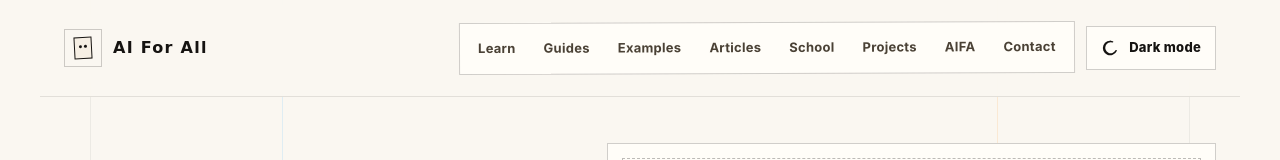
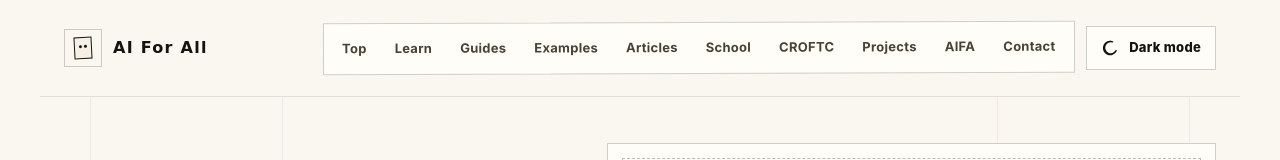
Before and after one commit to balram66-aiforall/ai-for-all-site, a Next.js app: page / in a window 1280 px wide. Shown: the top 160 px of the page. Built offline with nearby package versions, Linux system fonts and the light colour scheme.

Commit message:
Share main nav across pages

```diff
--- /dev/null
+++ b/app/components/SiteTopbar.tsx
@@ -0,0 +1,85 @@
+"use client";
+
+import Link from "next/link";
+import { usePathname } from "next/navigation";
+
+type ThemeMode = "dark" | "light";
+
+type SiteTopbarProps = {
+  theme: ThemeMode;
+  onToggleTheme: () => void;
+  activeItem?: string;
+};
+
+const navItems = [
+  { id: "top", label: "Top", href: "/#top" },
+  { id: "learn", label: "Learn", href: "/#learn" },
+  { id: "guides", label: "Guides", href: "/#guides" },
+  { id: "examples", label: "Examples", href: "/#community" },
+  { id: "articles", label: "Articles", href: "/#articles" },
+  { id: "school", label: "School", href: "/#school-of-aifa" },
+  { id: "croftc", label: "CROFTC", href: "/prompting-framework" },
+  { id: "projects", label: "Projects", href: "/#projects" },
+  { id: "aifa", label: "AIFA", href: "/#agent" },
+  { id: "contact", label: "Contact", href: "/#contact" },
+] as const;
+
+function SunIcon() {
+  return (
+    <svg aria-hidden="true" viewBox="0 0 24 24">
+      <circle cx="12" cy="12" r="4.5" />
+      <path d="M12 2.8v2.7M12 18.5v2.7M4.2 4.2l1.9 1.9M17.9 17.9l1.9 1.9M2.8 12h2.7M18.5 12h2.7M4.2 19.8l1.9-1.9M17.9 6.1l1.9-1.9" />
+    </svg>
+  );
+}
+
+function MoonIcon() {
+  return (
+    <svg aria-hidden="true" viewBox="0 0 24 24">
+      <path d="M15.5 3.8A8.8 8.8 0 1 0 20.2 15.5 8.2 8.2 0 1 1 15.5 3.8Z" />
+    </svg>
+  );
+}
+
+export function SiteTopbar({ theme, onToggleTheme, activeItem }: SiteTopbarProps) {
+  const pathname = usePathname();
+  const isHome = pathname === "/";
+
+  const brandHref = isHome ? "#top" : "/#top";
+
+  return (
+    <nav className="topbar" aria-label="Main navigation">
+      <Link className="brand" href={brandHref} aria-label="AI For All home">
+        <span className="aifa-mark" aria-hidden="true">
+          <span />
+        </span>
+        <span>AI For All</span>
+      </Link>
+      <div className="nav-tools">
+        <div className="nav-links">
+          {navItems.map((item) => (
+            <Link
+              key={item.id}
+              className={activeItem === item.id ? "is-active" : ""}
+              aria-current={activeItem === item.id ? "page" : undefined}
+              href={isHome && item.href.startsWith("/#") ? item.href.slice(1) : item.href}
+            >
+              {item.label}
+            </Link>
+          ))}
+        </div>
+        <button
+          type="button"
+          className="theme-toggle"
+          aria-pressed={theme === "light"}
+          onClick={onToggleTheme}
+        >
+          <span className="theme-toggle-icon" aria-hidden="true">
+            {theme === "dark" ? <SunIcon /> : <MoonIcon />}
+          </span>
+          <span>{theme === "dark" ? "Light mode" : "Dark mode"}</span>
+        </button>
+      </div>
+    </nav>
+  );
+}
--- a/app/globals.css
+++ b/app/globals.css
@@ -326,6 +326,11 @@ html[data-theme="light"] .project-copy span {
   color: var(--foreground);
 }
 
+.nav-links a.is-active {
+  background: var(--panel);
+  color: var(--foreground);
+}
+
 :where(a, button, [tabindex]):focus-visible {
   outline: 2px solid var(--blue);
   outline-offset: 4px;
--- a/app/page.tsx
+++ b/app/page.tsx
@@ -4,6 +4,7 @@
 import { useEffect, useState, useSyncExternalStore } from "react";
 import { ArticleCarousel } from "./components/ArticleCarousel";
 import { AifaMascot } from "./components/AifaMascot";
+import { SiteTopbar } from "./components/SiteTopbar";
 import { communityExamples, roleGuides, simpleLearningCards } from "./site-content";
 import { ShelfEmbed } from "./components/ShelfEmbed";
 
@@ -11,23 +12,6 @@ type ThemeMode = "dark" | "light";
 type ThemePhase = "idle" | "to-light" | "to-dark";
 
 const THEME_STORAGE_KEY = "aifa-theme";
-
-function SunIcon() {
-  return (
-    <svg aria-hidden="true" viewBox="0 0 24 24">
-      <circle cx="12" cy="12" r="4.5" />
-      <path d="M12 2.8v2.7M12 18.5v2.7M4.2 4.2l1.9 1.9M17.9 17.9l1.9 1.9M2.8 12h2.7M18.5 12h2.7M4.2 19.8l1.9-1.9M17.9 6.1l1.9-1.9" />
-    </svg>
-  );
-}
-
-function MoonIcon() {
-  return (
-    <svg aria-hidden="true" viewBox="0 0 24 24">
-      <path d="M15.5 3.8A8.8 8.8 0 1 0 20.2 15.5 8.2 8.2 0 1 1 15.5 3.8Z" />
-    </svg>
-  );
-}
 
 const tips = [
   'Start with the outcome you need, not the prompt you want to write.',
@@ -206,40 +190,10 @@ export default function Home() {
   }
 
   return (
-    <main className="site-shell" data-theme={theme} data-theme-phase={themePhase}>
+      <main className="site-shell" data-theme={theme} data-theme-phase={themePhase}>
       <div className="theme-wash" aria-hidden="true" />
       <div className="scroll-progress" aria-hidden="true" />
-      <nav className="topbar" aria-label="Main navigation">
-        <a className="brand" href="#top" aria-label="AI For All home">
-          <span className="aifa-mark" aria-hidden="true">
-            <span />
-          </span>
-          <span>AI For All</span>
-        </a>
-        <div className="nav-tools">
-          <div className="nav-links">
-            <a href="#learn">Learn</a>
-            <a href="#guides">Guides</a>
-            <a href="#community">Examples</a>
-            <a href="#articles">Articles</a>
-            <a href="#school-of-aifa">School</a>
-            <a href="#projects">Projects</a>
-            <a href="#agent">AIFA</a>
-            <a href="#contact">Contact</a>
-          </div>
-          <button
-            type="button"
-            className="theme-toggle"
-            aria-pressed={theme === "light"}
-            onClick={toggleTheme}
-          >
-            <span className="theme-toggle-icon" aria-hidden="true">
-              {theme === "dark" ? <SunIcon /> : <MoonIcon />}
-            </span>
-            <span>{theme === "dark" ? "Light mode" : "Dark mode"}</span>
-          </button>
-        </div>
-      </nav>
+      <SiteTopbar theme={theme} onToggleTheme={toggleTheme} />
 
       <section id="top" className="hero-section">
         <div className="hero-copy">
--- a/app/prompting-framework/prompting-framework-client.tsx
+++ b/app/prompting-framework/prompting-framework-client.tsx
@@ -1,7 +1,8 @@
 "use client";
 
 import Link from "next/link";
-import { useEffect, useMemo, useRef, useState } from "react";
+import { useEffect, useMemo, useState } from "react";
+import { SiteTopbar } from "../components/SiteTopbar";
 
 type ThemeMode = "dark" | "light";
 type Lang = "en" | "es";
@@ -123,16 +124,6 @@ type LocalizedCopy = {
 };
 
 const THEME_KEY = "croftc-theme";
-
-const sectionIds: SectionId[] = [
-  "hero",
-  "school",
-  "rewriter",
-  "builder",
-  "deepdive",
-  "example",
-  "quiz",
-];
 
 const letterMeta = [
   { key: "context", letter: "C", emoji: "🌍", color: "#f06060" },
@@ -943,14 +934,12 @@ function scoreTier(score: number, total: number, copy: LocalizedCopy) {
 export function PromptingFrameworkClient() {
   const [theme, setTheme] = useState<ThemeMode>("dark");
   const [lang, setLang] = useState<Lang>("en");
-  const [activeSection, setActiveSection] = useState<SectionId>("hero");
   const [rewriteInput, setRewriteInput] = useState(rewriteSamples.en);
   const [rewriteResult, setRewriteResult] = useState<PromptElements | null>(null);
   const [builder, setBuilder] = useState<PromptElements>(defaultBuilderValues.en);
   const [exampleIndex, setExampleIndex] = useState(0);
   const [quizAnswers, setQuizAnswers] = useState<number[]>(Array(quizQuestions.en.length).fill(-1));
   const [quizSubmitted, setQuizSubmitted] = useState(false);
-  const sectionRefs = useRef<Record<string, HTMLElement | null>>({});
   const bootedRef = useRef(false);
 
   const copy = localizedCopy[lang];
@@ -1004,10 +993,6 @@ export function PromptingFrameworkClient() {
   }, [builder, exampleIndex, lang, theme]);
 
   useEffect(() => {
-    const sections = sectionIds
-      .map((id) => document.getElementById(id))
-      .filter((node): node is HTMLElement => Boolean(node));
-
     const revealNodes = document.querySelectorAll<HTMLElement>("[data-reveal]");
     const revealObserver = new IntersectionObserver(
       (entries) => {
@@ -1022,25 +1007,8 @@ export function PromptingFrameworkClient() {
     );
     revealNodes.forEach((node) => revealObserver.observe(node));
 
-    const navObserver = new IntersectionObserver(
-      (entries) => {
-        const visible = entries
-          .filter((entry) => entry.isIntersecting)
-          .sort((a, b) => b.intersectionRatio - a.intersectionRatio)[0];
-        if (visible?.target instanceof HTMLElement) {
-          setActiveSection(visible.target.id as SectionId);
-        }
-      },
-      {
-        rootMargin: "-25% 0px -60% 0px",
-        threshold: [0.1, 0.25, 0.45, 0.6],
-      },
-    );
-    sections.forEach((section) => navObserver.observe(section));
-
     return () => {
       revealObserver.disconnect();
-      navObserver.disconnect();
     };
   }, []);
 
@@ -1058,46 +1026,13 @@ export function PromptingFrameworkClient() {
     setRewriteResult(rewritten);
   }
 
-  function scrollToSection(id: SectionId) {
-    sectionRefs.current[id]?.scrollIntoView({ behavior: "smooth", block: "start" });
-  }
-
   return (
     <div className="croftc-shell" data-theme={theme} data-lang={lang}>
-      <header className="croftc-topbar">
-        <div className="croftc-brand">
-          <span>CROFTC</span>
-          <small>{copy.hero.subtitle}</small>
-        </div>
-        <nav className="croftc-nav" aria-label="CROFTC sections">
-          {sectionIds.map((id) => (
-            <button
-              key={id}
-              type="button"
-              className={activeSection === id ? "is-active" : ""}
-              aria-current={activeSection === id ? "page" : undefined}
-              onClick={() => scrollToSection(id)}
-            >
-              {copy.nav[id]}
-            </button>
-          ))}
-        </nav>
-        <div className="croftc-controls">
-          <button type="button" className="croftc-pill" onClick={updateTheme}>
-            {theme === "dark" ? copy.controls.themeLight : copy.controls.themeDark}
-          </button>
-          <Link className="croftc-pill ghost" href="/">
-            AI For All
-          </Link>
-        </div>
-      </header>
+      <SiteTopbar theme={theme} onToggleTheme={updateTheme} activeItem="croftc" />
 
       <main className="croftc-main">
         <section
           id="hero"
-          ref={(node) => {
-            sectionRefs.current.hero = node;
-          }}
           className="croftc-section croftc-hero"
           data-reveal
         >
@@ -1129,9 +1064,6 @@ export function PromptingFrameworkClient() {
 
         <section
           id="school"
-          ref={(node) => {
-            sectionRefs.current.school = node;
-          }}
           className="croftc-section croftc-school"
           data-reveal
         >
@@ -1157,9 +1089,6 @@ export function PromptingFrameworkClient() {
 
         <section
           id="rewriter"
-          ref={(node) => {
-            sectionRefs.current.rewriter = node;
-          }}
           className="croftc-section croftc-rewriter"
           data-reveal
         >
@@ -1219,9 +1148,6 @@ export function PromptingFrameworkClient() {
 
         <section
           id="builder"
-          ref={(node) => {
-            sectionRefs.current.builder = node;
-          }}
           className="croftc-section croftc-builder"
           data-reveal
         >
@@ -1269,9 +1195,6 @@ export function PromptingFrameworkClient() {
 
         <section
           id="deepdive"
-          ref={(node) => {
-            sectionRefs.current.deepdive = node;
-          }}
           className="croftc-section croftc-deepdive"
           data-reveal
         >
@@ -1310,9 +1233,6 @@ export function PromptingFrameworkClient() {
 
         <section
           id="example"
-          ref={(node) => {
-            sectionRefs.current.example = node;
-          }}
           className="croftc-section croftc-example"
           data-reveal
         >
@@ -1334,9 +1254,6 @@ export function PromptingFrameworkClient() {
 
         <section
           id="quiz"
-          ref={(node) => {
-            sectionRefs.current.quiz = node;
-          }}
           className="croftc-section croftc-quiz"
           data-reveal
         >
```
